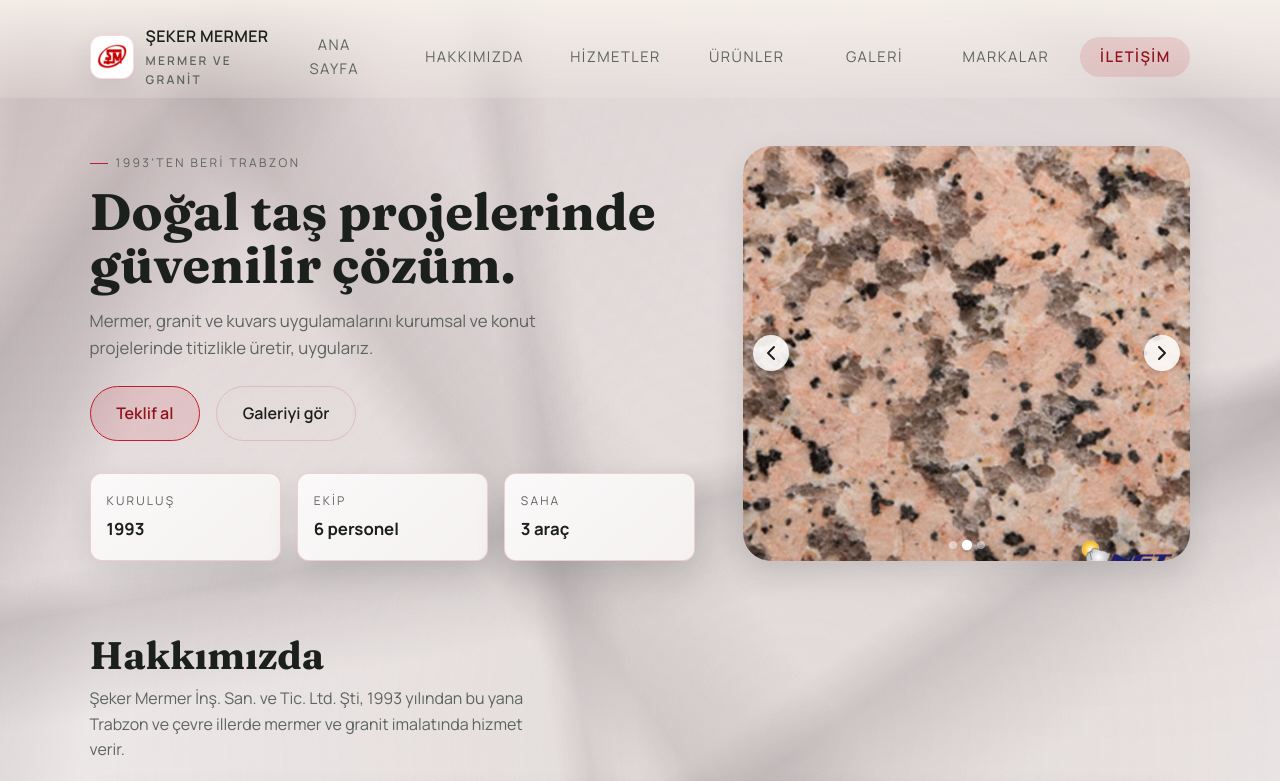
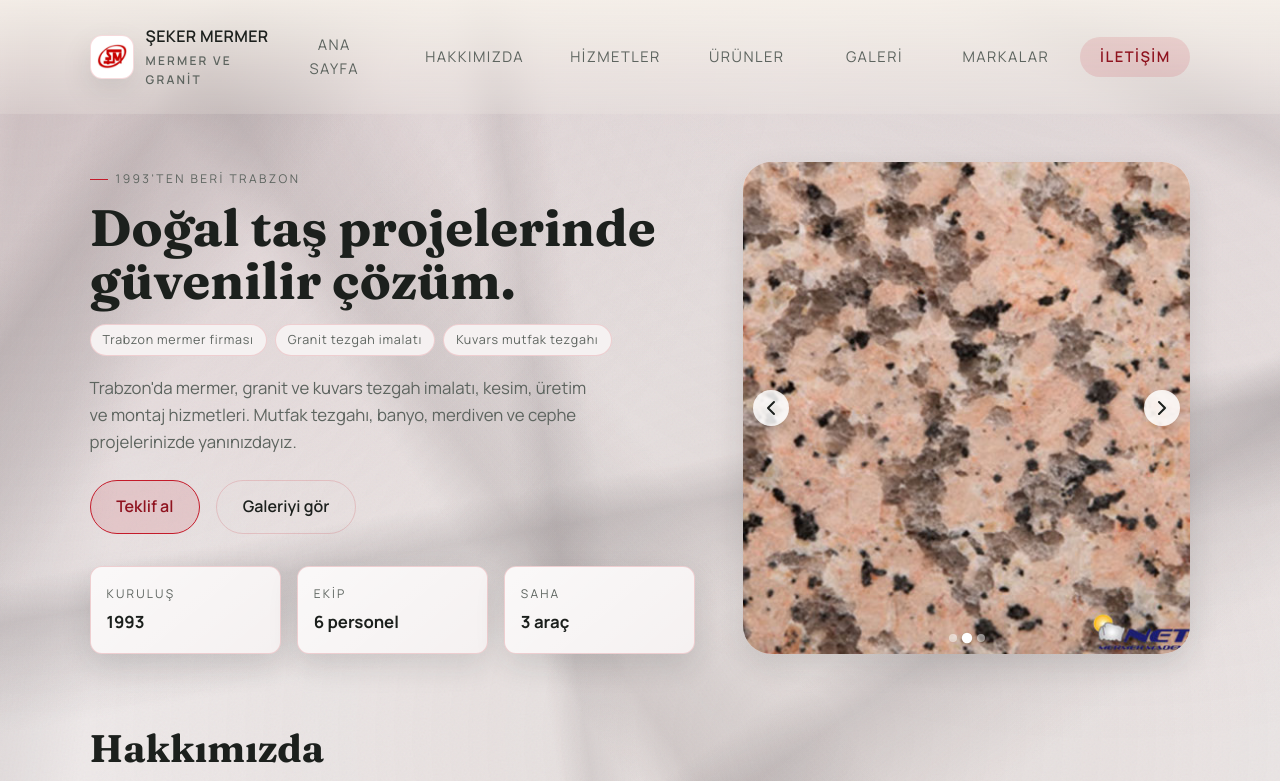
Before and after one commit to ahmetesreff/seker-site, a Nuxt app: page / in a window 1280 px wide. Shown: the top 781 px of the page. Built offline with nearby package versions, Linux system fonts and the light colour scheme; no server answers.

Commit message:
seo: keyword tags in hero, meta titles and descriptions

```diff
--- a/assets/main.css
+++ b/assets/main.css
@@ -88,7 +88,7 @@ img {
   display: flex;
   align-items: center;
   justify-content: space-between;
-  padding: 1.5rem 7vw 0.5rem;
+  padding: 1.5rem 7vw;
   position: sticky;
   top: 0;
   z-index: 10;
@@ -96,9 +96,36 @@ img {
   -webkit-backdrop-filter: blur(12px);
   background: linear-gradient(to bottom, rgba(246, 241, 234, 0.9), rgba(246, 241, 234, 0.2));
   min-height: var(--header-height);
-  transition: padding 0.2s ease, box-shadow 0.2s ease;
+  transition: padding 0.3s ease, min-height 0.3s ease, box-shadow 0.3s ease;
   transform: translateZ(0);
   will-change: transform;
+}
+
+.site-header.is-compact {
+  padding: 0.6rem 7vw;
+  min-height: var(--header-height-compact);
+  box-shadow: 0 4px 20px rgba(28, 32, 29, 0.1);
+}
+
+.site-header.is-compact .brand-logo {
+  width: 36px;
+  height: 36px;
+}
+
+.site-header.is-compact .brand-text {
+  font-size: 0.95rem;
+}
+
+.site-header.is-compact .brand-subtext {
+  font-size: 0.7rem;
+}
+
+.site-header.is-compact .site-nav {
+  font-size: 0.84rem;
+}
+
+.site-header.is-compact .site-nav a {
+  padding: 0.35rem 0.75rem;
 }
 
 .brand {
@@ -119,6 +146,7 @@ img {
   padding: 6px;
   object-fit: contain;
   box-shadow: var(--shadow-soft);
+  transition: width 0.3s ease, height 0.3s ease;
 }
 
 
@@ -258,6 +286,25 @@ img {
   font-size: clamp(2.6rem, 4vw, 4.1rem);
   line-height: 1.05;
   margin: 0.75rem 0 1rem;
+}
+
+.hero-tags {
+  display: flex;
+  flex-wrap: wrap;
+  gap: 0.5rem;
+  list-style: none;
+  padding: 0;
+  margin: 0 0 1.2rem;
+}
+
+.hero-tags li {
+  font-size: 0.78rem;
+  letter-spacing: 0.06em;
+  padding: 0.3rem 0.75rem;
+  border-radius: 999px;
+  background: var(--surface);
+  border: 1px solid var(--border);
+  color: var(--muted);
 }
 
 .hero-lede {
--- a/components/HeroSection.vue
+++ b/components/HeroSection.vue
@@ -59,9 +59,15 @@ onUnmounted(() => { if (timer) clearInterval(timer); });
     <div>
       <span class="eyebrow">1993'ten beri Trabzon</span>
       <h1 class="hero-title">Doğal taş projelerinde güvenilir çözüm.</h1>
+      <ul class="hero-tags">
+        <li>Trabzon mermer firması</li>
+        <li>Granit tezgah imalatı</li>
+        <li>Kuvars mutfak tezgahı</li>
+      </ul>
       <p class="hero-lede">
-        Mermer, granit ve kuvars uygulamalarını kurumsal ve konut projelerinde
-        titizlikle üretir, uygularız.
+        Trabzon'da mermer, granit ve kuvars tezgah imalatı, kesim, üretim ve
+        montaj hizmetleri. Mutfak tezgahı, banyo, merdiven ve cephe
+        projelerinizde yanınızdayız.
       </p>
       <div class="hero-actions">
         <NuxtLink to="/iletisim" class="btn btn-primary">Teklif al</NuxtLink>
--- a/nuxt.config.ts
+++ b/nuxt.config.ts
@@ -30,13 +30,13 @@ export default defineNuxtConfig({
     head: {
       charset: "utf-8",
       viewport: "width=device-width, initial-scale=1",
-      title: "Şeker Mermer",
+      title: "Şeker Mermer | Trabzon Mermer ve Granit İmalatı",
       htmlAttrs: { lang: "tr" },
       meta: [
         {
           name: "description",
           content:
-            "Şeker Mermer, Trabzon’da mermer, granit ve kuvars uygulamalarında üretim ve montaj hizmetleri sunar.",
+            "Trabzon mermer firması Şeker Mermer: granit tezgah imalatı, kuvars mutfak tezgahı, banyo, merdiven ve cephe uygulamaları. 1993'ten beri üretim ve montaj.",
         },
       ],
       link: [
--- a/pages/index.vue
+++ b/pages/index.vue
@@ -1,3 +1,21 @@
+<script setup lang="ts">
+useHead({
+  title: "Şeker Mermer | Trabzon Mermer, Granit ve Kuvars Tezgah İmalatı",
+  meta: [
+    {
+      name: "description",
+      content:
+        "Trabzon mermer firması Şeker Mermer: granit tezgah imalatı, kuvars mutfak tezgahı, banyo ve merdiven uygulamaları. 1993'ten beri üretim ve montaj hizmeti.",
+    },
+    {
+      name: "keywords",
+      content:
+        "trabzon mermer, granit tezgah, kuvars mutfak tezgahı, mermer imalatı, granit imalatı, trabzon mermer firması, mutfak tezgahı trabzon, mermer kesim, granit montaj",
+    },
+  ],
+});
+</script>
+
 <template>
   <div>
     <HeroSection />
```
